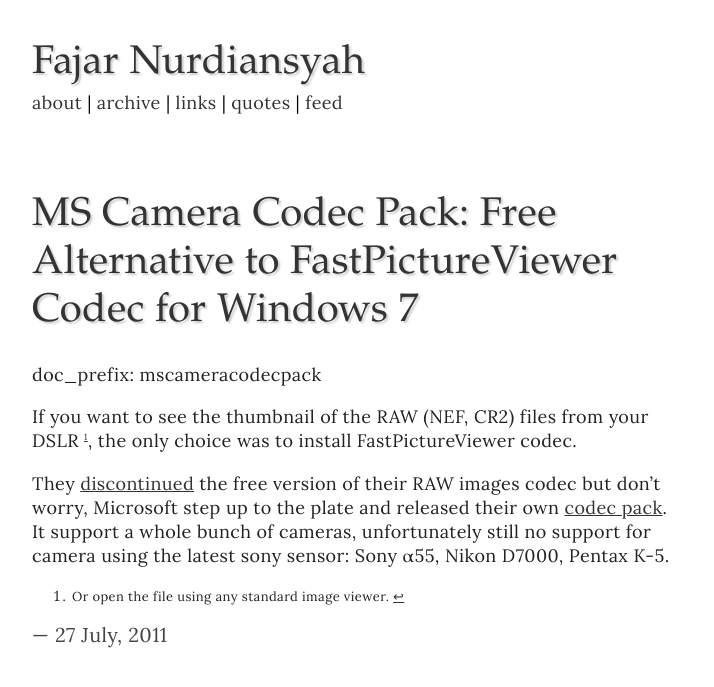
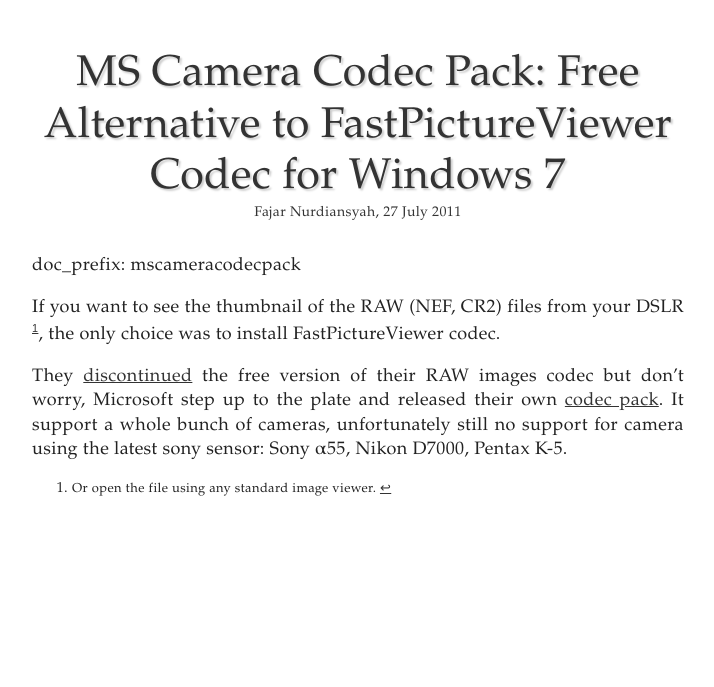
Before and after one commit to fajarnurdiansyah/fajarnurdiansyah.github.com, a Jekyll site: the page built from links/_posts/2011-07-27-microsoft-camera-codec-pack.md, in a window 1280 px wide. Shown: the top 687 px of the page, without its empty margins (282-996 px from the left). Built offline with Jekyll 4.4.1, drawn with Linux system fonts in a browser that asks for light colours; some web fonts are replaced; Markdown is read by kramdown in place of the engine named in the settings.

Commit message:
update layout. use single webfont.

```diff
--- a/_layouts/default.html
+++ b/_layouts/default.html
@@ -13,7 +13,7 @@
 	<link rel="openid2.provider" href="http://www.myopenid.com/server" />
 	<meta http-equiv="X-XRDS-Location" content="http://www.myopenid.com/xrds?username=fajar.nurdiansyah.myopenid.com" />
 	<link rel="alternate" type="application/atom+xml" title="Fajar Nurdiansyah" href="http://feeds.feedburner.com/FajarNurdiansyah" />
-	<link href='http://fonts.googleapis.com/css?family=OFL+Sorts+Mill+Goudy+TT|Lora:400,400italic,700,700italic' rel='stylesheet' type='text/css'>
+	<link href='http://fonts.googleapis.com/css?family=OFL+Sorts+Mill+Goudy+TT:400,400italic' rel='stylesheet' type='text/css'>
 	<link rel="stylesheet" href="/css/style.css" type="text/css" />
 	<script type="text/javascript">
 	  var _gaq = _gaq || [];
--- a/_layouts/post.html
+++ b/_layouts/post.html
@@ -30,24 +30,17 @@
 </head>
 <body>
 	<div class="site">
-		<div class="title">
-			<h1 style="margin-bottom:0px;"><a href="/">Fajar Nurdiansyah</a></h1>
-		</div>
-		<div id="subtitle">
-			<a href="/about/">about</a> |
-			<a href="/archive/">archive</a> |
-			<a href="/links/">links</a> |
-			<a href="/quotes">quotes</a> |
-			<a href="http://feeds.feedburner.com/FajarNurdiansyah">feed</a>
-		</div>
 		<div id="posts">
 			<div>
-				<div class="posttitle"><h1><a href="{% if page.link %}{{page.link}}{% else %}{{page.url}}{% endif %}">{{ page.title }}</a></h1></div>
+				<div class="posttitle">
+					<h1 class="center"><a href="{% if page.link %}{{page.link}}{% else %}{{page.url}}{% endif %}">{{ page.title }}</a></h1>
+					<h6 class="center">
+					<a href="/">Fajar Nurdiansyah</a>,
+					<a class="signoff" datetime="{{ page.date | date: "%Y-%m-%d" }}" href="{{page.url}}">{{ page.date | date: " %d %B %Y" }}</a>
+					</h6>
+				</div>
 				<div class="postcontent">
 					<article>{{ content }}</article>
-					<div class="signoff" datetime="{{ page.date | date: "%Y-%m-%d" }}">
-						<a href="{{page.url}}">&mdash;{{ page.date | date: " %d %B, %Y" }}</a>
-					</div>
 				</div>
 			</div>
 		</div>
--- a/css/style.css
+++ b/css/style.css
@@ -1,6 +1,6 @@
 body {
 	@import url(http://fonts.googleapis.com/css?family=Quattrocento|OFL+Sorts+Mill+Goudy+TT&v2);
-	font: normal normal 20px 'Lora', 'Palatino Linotype', Palatino, Georgia, Utopia, serif;
+	font: normal normal 20px 'OFL Sorts Mill Goudy TT', 'Palatino Linotype', Palatino, Georgia, Utopia, serif;
 	line-height: 1.35;
 	letter-spacing: 0.02em;
 	color: #222;
@@ -11,13 +11,20 @@
 	padding-right:auto;
 	text-rendering: optimizeLegibility;
 }
-body h1, body h2, body h3, body h4, body h5, body h6{
-	font-family: 'OFL Sorts Mill Goudy TT', 'Palatino Linotype', Palatino, serif;
+body h1, body h2, body h3, body h4, body h5{
 	font-weight: normal;
 	text-shadow: #ccc 2px 2px 2px;
 }
+body h1{	font-size: 43px;}
+body h2{	font-size: 33px;}
+body h3{	font-size: 26px;}
+body h4{	font-size: 20px;}
+body h5{	font-size: 18px;}
+body h6{	font-size: 14px; font-weight: normal;}
+
 article p, article li, #subtitle {
    font-size: 90%;
+   text-align: justify;
 }
 
 blockquote {
@@ -28,7 +35,8 @@
 }
 
 #posts sup{
-   font-size: 50%;
+   font-size: 60%;
+   font-family: sans-serif;
 }
 
 .footnotes{
@@ -62,6 +70,14 @@
 .posttitle{
 	line-height: 1.2;
 	font-color: #333;
+}
+
+.posttitle h6{
+	margin-top: 0;
+}
+.posttitle h1{
+	margin-bottom: 0;
+	margin-top: 0;
 }
 
 .postcontent{
@@ -112,6 +128,7 @@
 
 .border  p{
 	margin: 0;
+	text-align: center;
 }
 
 .border  img{
@@ -121,6 +138,12 @@
 .inline {
 	display: inline;
 	float: right;
+}
+
+.right{
+	display: inline;
+	float: right;
+	margin: .5em;
 }
 
 .newer{
@@ -148,3 +171,4 @@
 	padding-top: 25px;
 	color: #444;
 }
+.center {text-align: center;}
```
